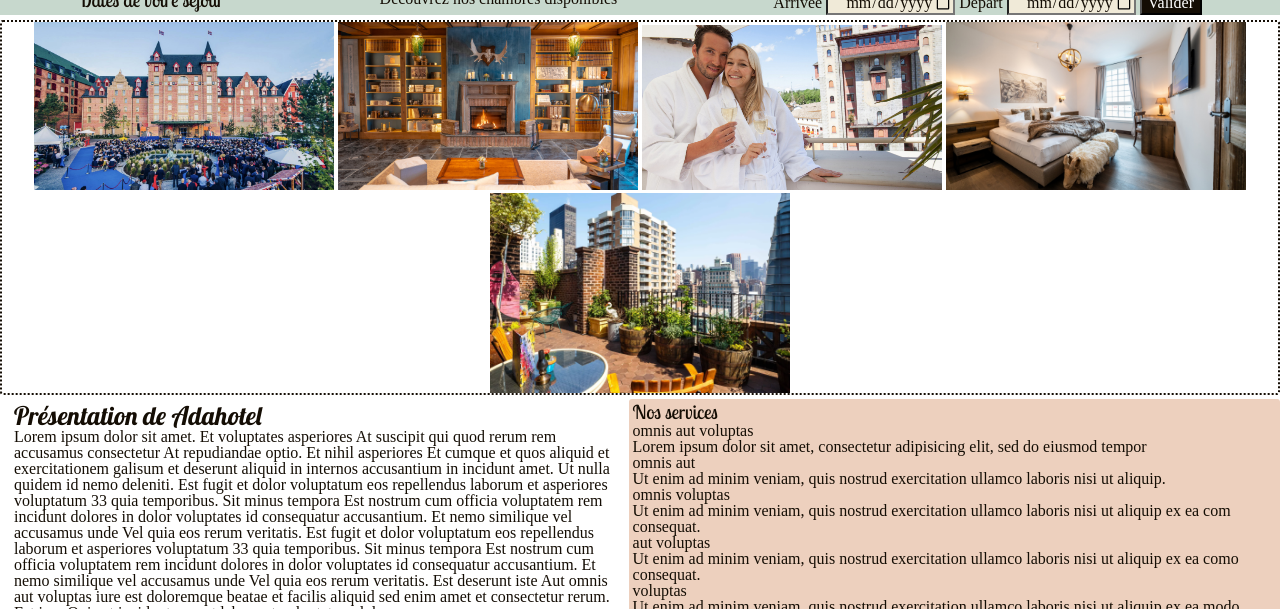
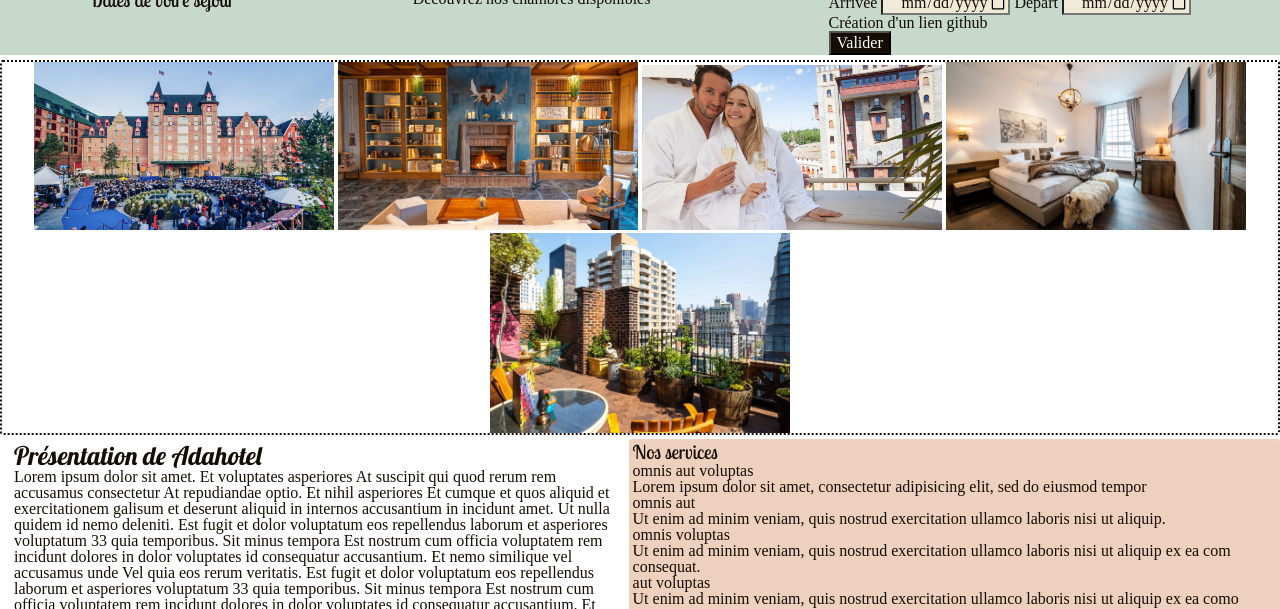
Before and after one commit to chmullerweb/ADA_HOTEL, a plain HTML site: page index.html in a window 1280 px wide. Shown: the part 491-1100 px from the top of the page. Drawn offline with Linux system fonts and the light colour scheme.

Commit message:
agenda modif

```diff
--- a/index.html
+++ b/index.html
@@ -54,6 +54,8 @@
 										<label>Arrivée </label><input type="date" name="" value="">
 										<label>Départ <label><input type="date" name="" value="">
 									</form>
+
+							<p>Création d'un lien github</p>
 
 									<input type="submit" name="" value="Valider">
 			</div>
```
